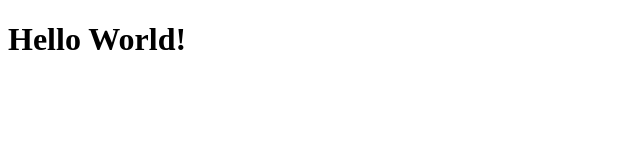
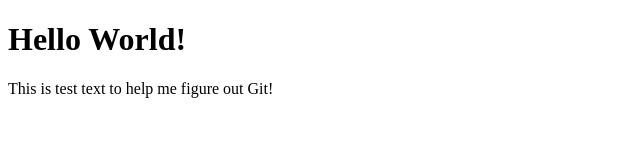
Before and after one commit to kattimm/javascript-project, a plain HTML site: page files/hello-world.html in a window 1280 px wide. Shown: the whole page, without its empty margins (0-640 px from the left). Drawn offline with Linux system fonts and the light colour scheme.

Commit message:
added trial text to practice committing files to Git

```diff
--- a/files/hello-world.html
+++ b/files/hello-world.html
@@ -6,6 +6,9 @@
 	</head>
 <body>
 	<h1>Hello World!</h1>
+
+	<p>This is test text to help me figure out Git!</p>
+
 </body>
 
 <script src="hello-world.js">
```
